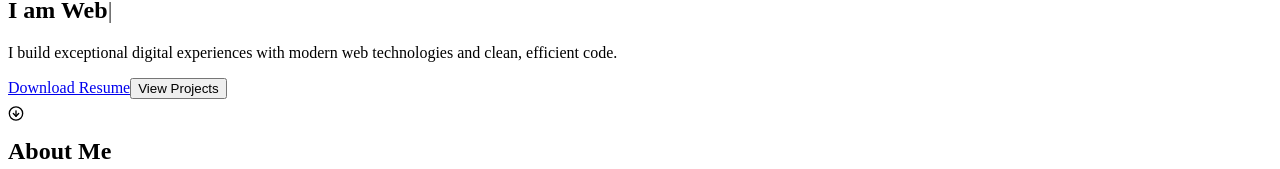
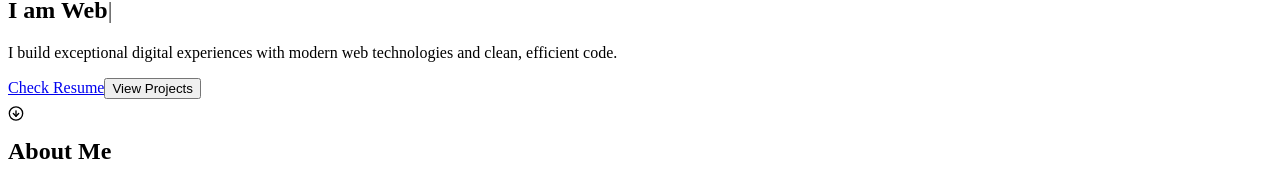
Before and after one commit to ShambhaviSingh16/Portfolio, a React (Create React App) app: page / in a window 1280 px wide. Shown: the part 318-487 px from the top of the page. Built offline with nearby package versions, Linux system fonts and the light colour scheme.

Commit message:
Update projects section

```diff
--- a/src/App.js
+++ b/src/App.js
@@ -521,13 +521,13 @@ const App = () => {
           transition={{ delay: 0.8 }}
         >
           <motion.a
-            href="/shambhavi_singh_updated_resume.pdf"
+  href="/Resume.pdf"
   download="Shambhavi_Singh_Resume.pdf"
   className="bg-indigo-600 text-white font-semibold px-6 py-3 rounded-lg shadow hover:bg-indigo-700 dark:bg-indigo-500 dark:hover:bg-indigo-600 transition"
   whileHover={{ scale: 1.05 }}
   whileTap={{ scale: 0.95 }}
 >
-            Download Resume
+  Check Resume
 </motion.a>
           <motion.button
             onClick={() => scrollToSection("projects")}
```
Also changed, not shown: 1 other file (tests, documents, lock files or other folders). Lines whose indentation alone changed are shown as unchanged.
